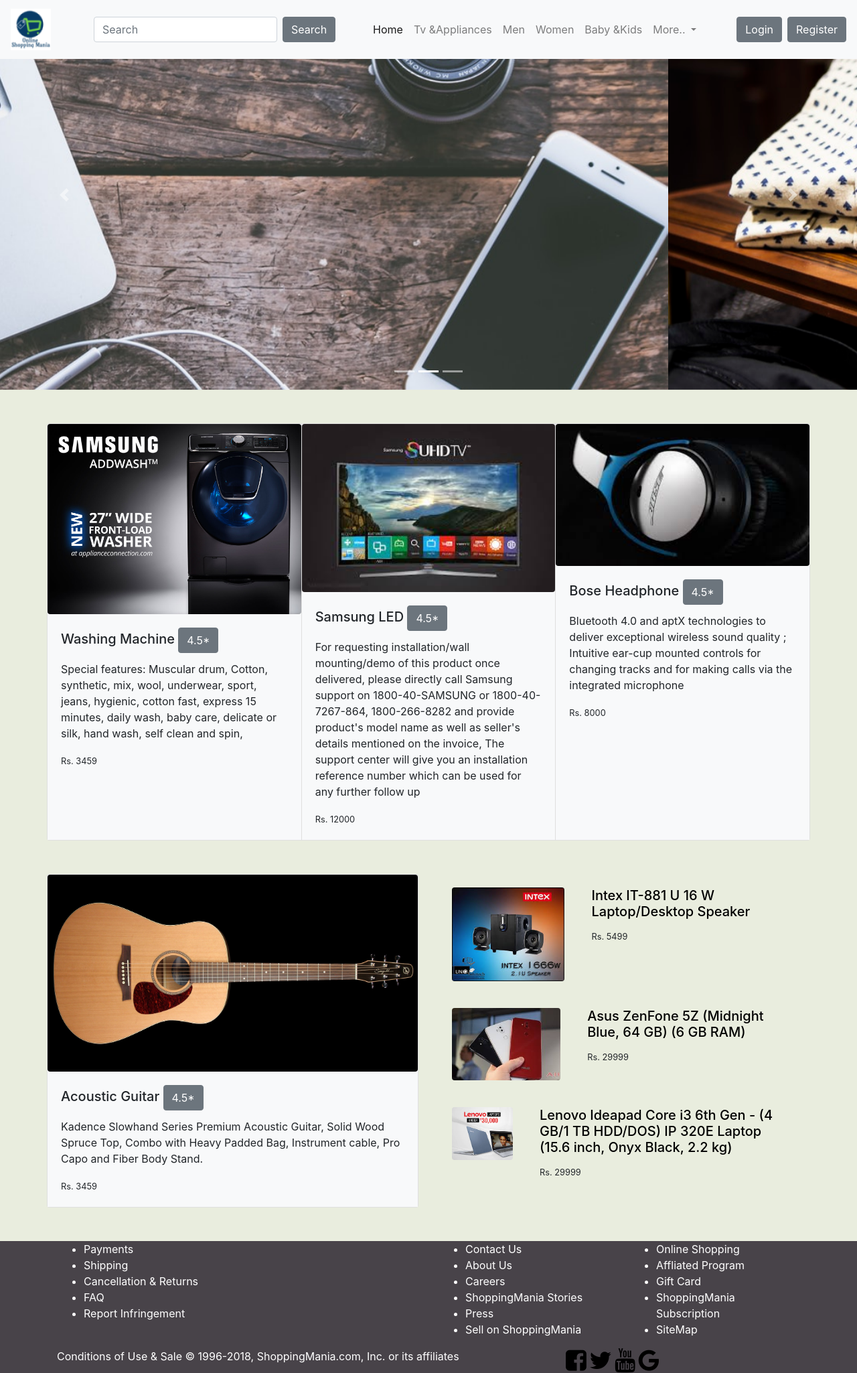
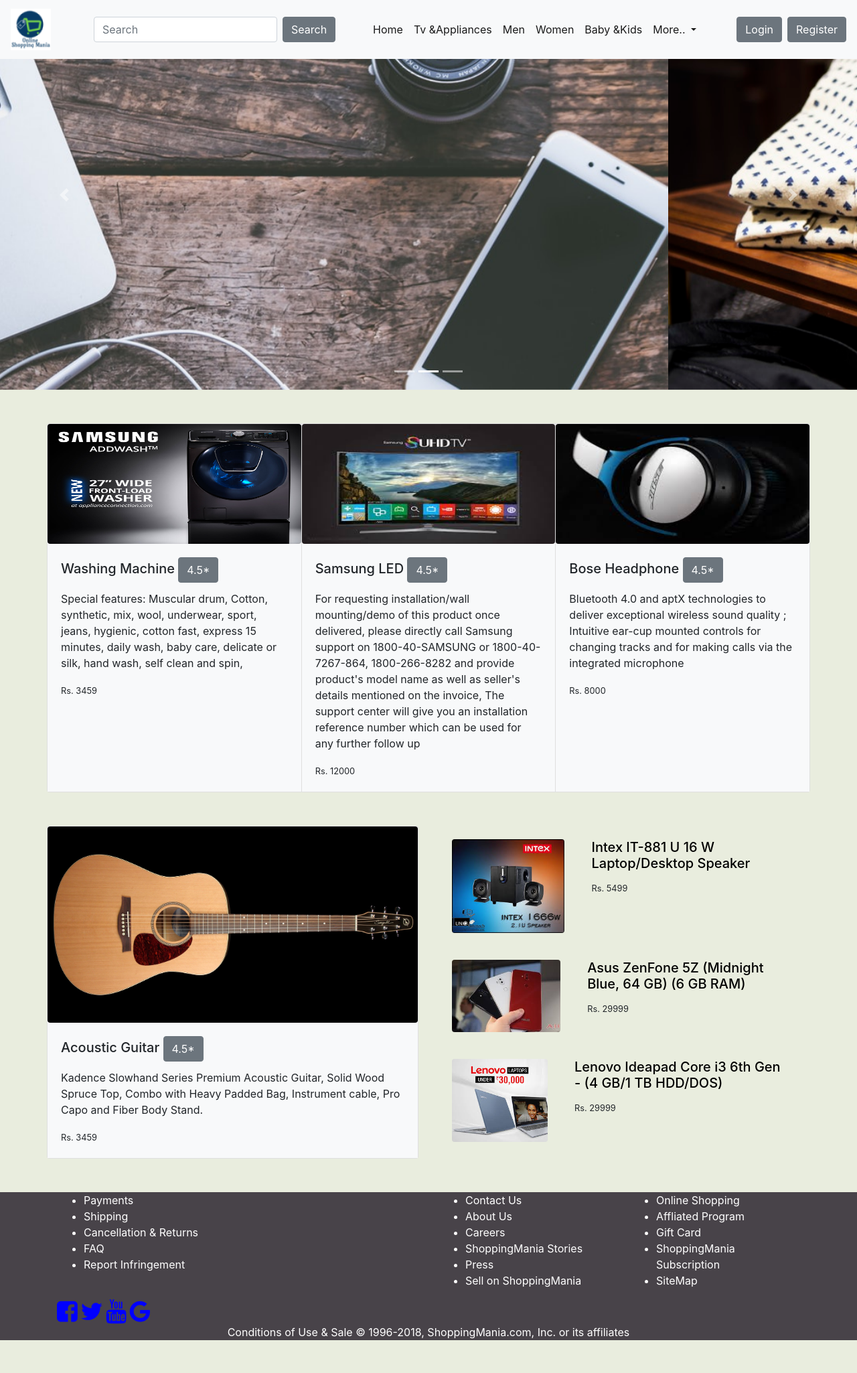
Before and after one commit to sushli112/ShoppingManiaBS, a website: page src/index.html in a window 1280 px wide. Shown: the whole page at 67% size. After the commit the page ends 2001 px from the top, so only its background shows below. Drawn offline with Linux system fonts and the light colour scheme.

Commit message:
review comments implemented

```diff
--- a/src/index.html
+++ b/src/index.html
@@ -39,27 +39,35 @@
                             <span class="sr-only">(current)</span>
                         </a>
                     </li>
-                    <li class="nav-item">
-                        <a class="nav-link" href="#">Tv &amp;Appliances</a>
+                    <li class="nav-item active">
+                        <a class="nav-link" href="#">Tv &amp;Appliances
+                                <span class="sr-only">(current)</span>
+                        </a>
                     </li>
-                    <li class="nav-item">
-                        <a class="nav-link" href="#">Men</a>
+                    <li class="nav-item active">
+                        <a class="nav-link" href="#">Men
+                                <span class="sr-only">(current)</span>
+                        </a>
                     </li>
-                    <li class="nav-item">
-                        <a class="nav-link" href="#">Women</a>
+                    <li class="nav-item active">
+                        <a class="nav-link" href="#">Women
+                                <span class="sr-only">(current)</span>
+                        </a>
                     </li>
-                    <li class="nav-item">
-                        <a class="nav-link" href="#">Baby &amp;Kids</a>
+                    <li class="nav-item active">
+                        <a class="nav-link" href="#">Baby &amp;Kids
+                                <span class="sr-only">(current)</span>
+                        </a>
                     </li>
                     <li class="nav-item dropdown">
-                        <a class="nav-link dropdown-toggle" href="#" id="navbarDropdown" role="button" data-toggle="dropdown" aria-haspopup="true"
+                        <a class="nav-link active dropdown-toggle" href="#" id="navbarDropdown" role="button" data-toggle="dropdown" aria-haspopup="true"
                             aria-expanded="false">
                             More..
                         </a>
                         <div class="dropdown-menu" aria-labelledby="navbarDropdown">
-                            <a class="dropdown-item" href="#">Furniture</a>
-                            <a class="dropdown-item" href="#">Sports</a>
-                            <a class="dropdown-item" href="#">Offer Zone</a>
+                            <a class="dropdown-item " href="#">Furniture</a>
+                            <a class="dropdown-item " href="#">Sports</a>
+                            <a class="dropdown-item " href="#">Offer Zone</a>
                         </div>
                     </li>
                 </ul>
@@ -185,7 +193,7 @@
                 <div class="card-group">
                     <div class="card">
                         <a href="#">
-                            <img class="card-img-top rounded" src="img/addwash_header.jpg" alt="Card image cap">
+                            <img class="card-img-top rounded firstImg" src="img/addwash_header.jpg" alt="Card image cap">
                         </a>
                         <div class="card-body bg-light ">
                             <h5 class="card-title">Washing Machine
@@ -201,7 +209,7 @@
                     </div>
                     <div class="card">
                         <a href="#">
-                            <img class="card-img-top rounded" src="img/samsungsudh.jpg" alt="Card image cap">
+                            <img class="card-img-top rounded firstImg" src="img/samsungsudh.jpg" alt="Card image cap">
                         </a>
                         <div class="card-body bg-light">
                             <h5 class="card-title">Samsung LED
@@ -218,7 +226,7 @@
                     </div>
                     <div class="card">
                         <a href="#">
-                            <img class="card-img-top rounded" src="img/bose1.jpg" alt="Card image cap">
+                            <img class="card-img-top rounded firstImg" src="img/bose1.jpg" alt="Card image cap">
                         </a>
                         <div class="card-body bg-light">
                             <h5 class="card-title">Bose Headphone
@@ -295,8 +303,7 @@
 
                         <div class="card-body">
                             <h5 class="card-title">
-                                <a href="#">Lenovo Ideapad Core i3 6th Gen - (4 GB/1 TB HDD/DOS) IP 320E Laptop (15.6 inch, Onyx Black,
-                                    2.2 kg)</a>
+                                <a href="#">Lenovo Ideapad Core i3 6th Gen - (4 GB/1 TB HDD/DOS)</a>
                             </h5>
                             <p class="card-text">
                                 <small>Rs. 29999</small>
@@ -319,6 +326,14 @@
                         <li>FAQ</li>
                         <li>Report Infringement</li>
                     </ul>
+
+                            <!-- <ul>
+                              <li class="headerIcon "><a href="https://facebook.com"><i class="fa fa-facebook-square" style="font-size:36px"></i></li>
+                              <li class="headerIcon"><a href="https://twitter.com"><i class="fa fa-twitter" style="font-size:36px"></i></a></li>
+                              <li class="headerIcon"><a href="https://youtube.com"><i class="fa fa-youtube" style="font-size:36px"></i></a></li>
+                              <li class="headerIcon"><a href="https://google.com"><i class="fa fa-google" style="font-size:36px"></i></a></li>
+                          </ul>     -->
+
                 </div>
                 <div class="col-md-3">
                     <ul>
@@ -343,16 +358,7 @@
         </div>
         <div class="container">
             <div class="row">
-                <div class="col-md-8">
-                    Conditions of Use &amp; Sale © 1996-2018, ShoppingMania.com, Inc. or its affiliates
-                </div>
-                <div class="col-md-4">
-                    <!-- <ul>
-                      <li class="headerIcon "><a href="https://facebook.com"><i class="fa fa-facebook-square" style="font-size:36px"></i></li>
-                      <li class="headerIcon"><a href="https://twitter.com"><i class="fa fa-twitter" style="font-size:36px"></i></a></li>
-                      <li class="headerIcon"><a href="https://youtube.com"><i class="fa fa-youtube" style="font-size:36px"></i></a></li>
-                      <li class="headerIcon"><a href="https://google.com"><i class="fa fa-google" style="font-size:36px"></i></a></li>
-                  </ul>     -->
+                <div class="col-12">
                         <div class="list-group-inline">
                                 <a href="https://facebook.com" role="button">
                                     <i class="fa fa-facebook-square" style="font-size:36px"></i>
@@ -374,6 +380,13 @@
                 </div>
             </div>
         </div>
+        <div class="container">
+            <div class="row justify-content-center">
+                <div class="col-xs-6">
+                    Conditions of Use &amp; Sale © 1996-2018, ShoppingMania.com, Inc. or its affiliates
+                </div>
+            </div>
+        </div>
     </footer>
 </body>
 <!-- <script src="node_modules/bootstrap/dist/js/bootstrap.min.js"></script>
--- a/src/scss/layout.scss
+++ b/src/scss/layout.scss
@@ -28,7 +28,12 @@
   background: #484349;
   color: white;
 }
-
 .add{
   color: red;
 }
+a{
+  color:black;
+}
+.firstImg{
+  height: 179px;
+}
--- a/src/scss/module.scss
+++ b/src/scss/module.scss
@@ -5,3 +5,9 @@
     display: inline;
     font-size:40px;
 }
+i{
+    color: blue;
+}
+i:hover{
+    color: white;
+}
```
Also changed, not shown: src/css/layout.css, src/css/module.css, src/scss/base.scss (line endings or trailing spaces). Lines whose indentation alone changed are shown as unchanged.
